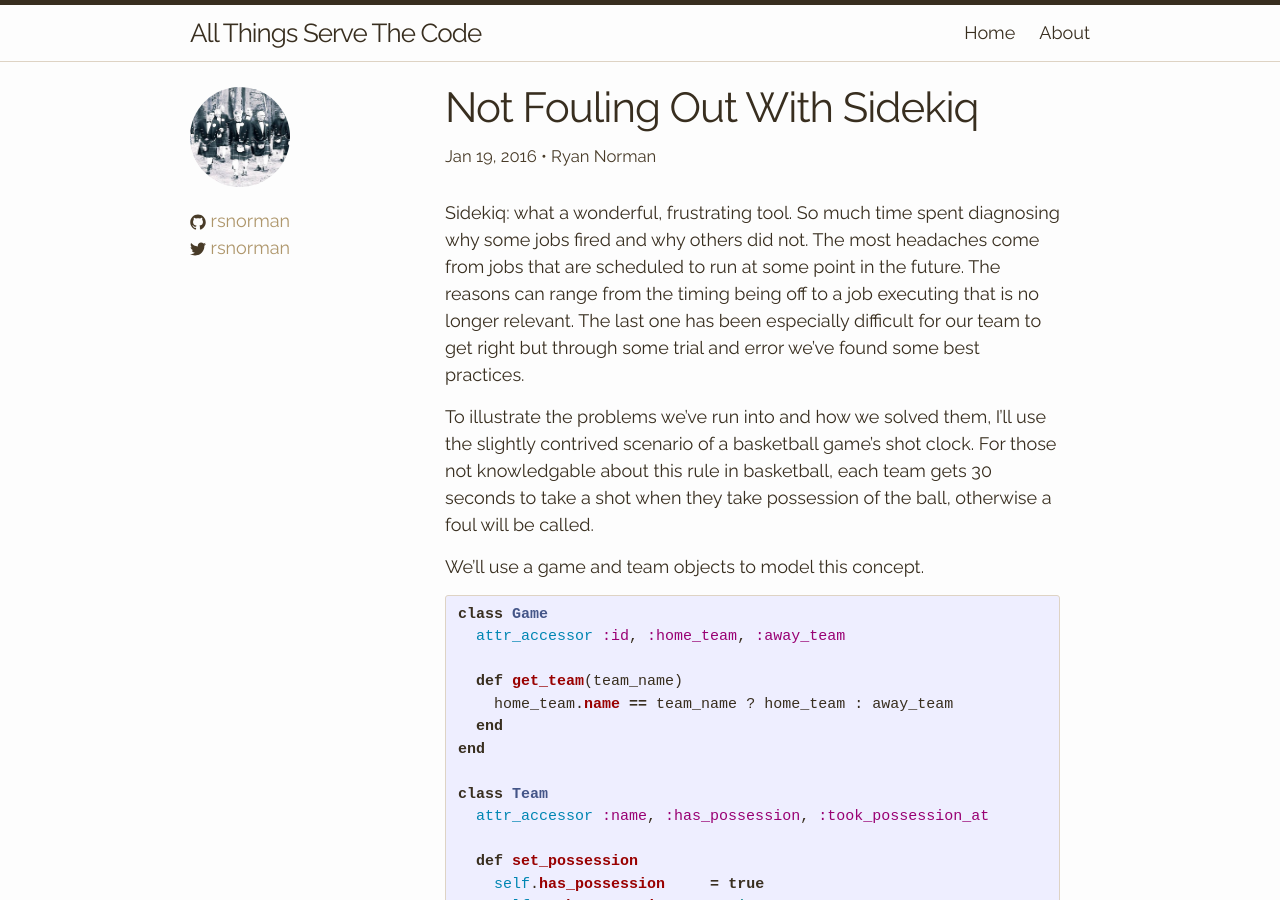
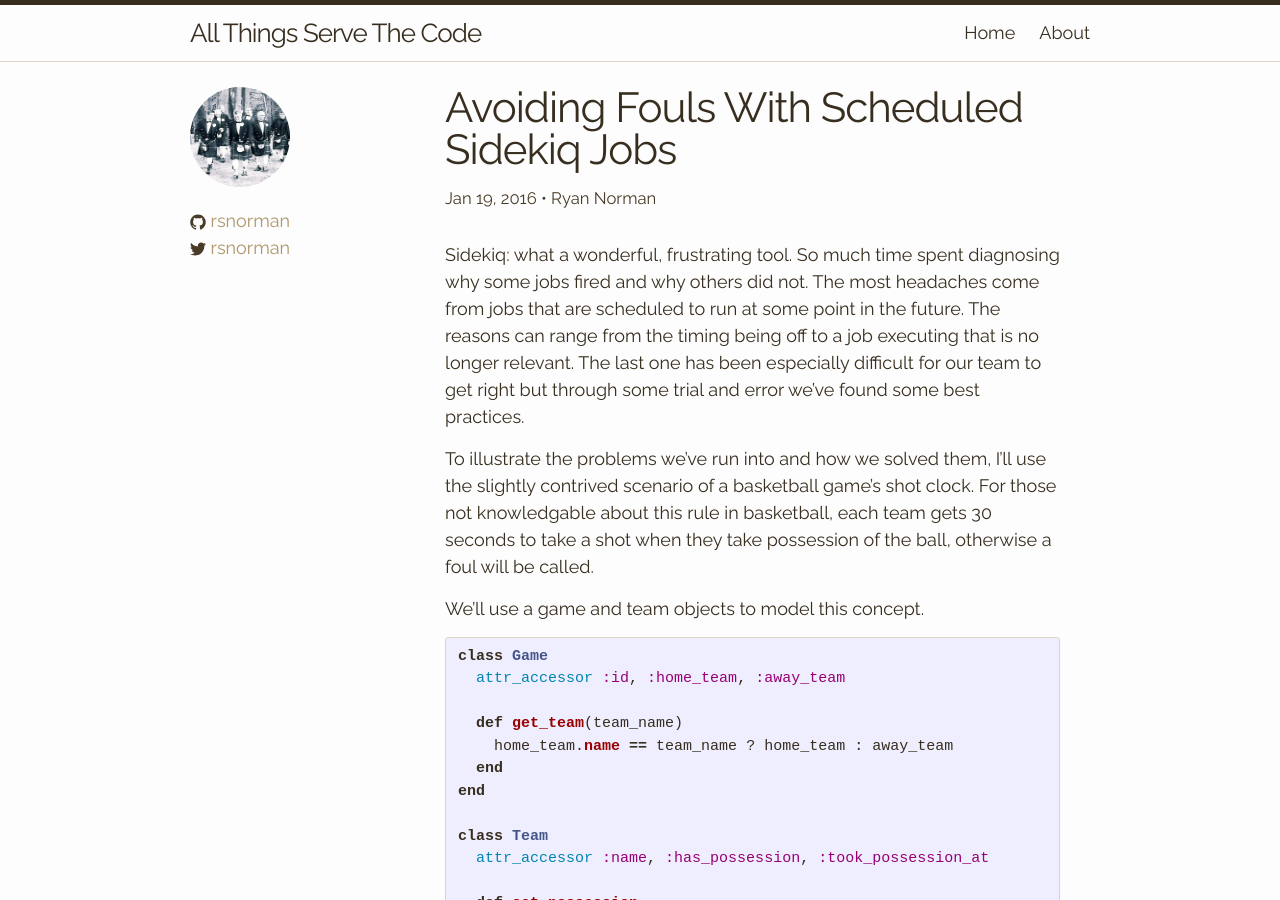
Before and after one commit to rsnorman/rsnorman, a Jekyll site: the page built from _posts/2016-01-19-avoiding-fouls-with-scheduled-sidekiq-jobs.markdown, in a window 1280 px wide and 900 px high. Built offline with Jekyll 4.4.1, drawn with Linux system fonts in a browser that asks for light colours; nearby versions of some CDN libraries; comment, search, counter and statistics services are not loaded.

Commit message:
Updated title to be more specific for sidekiq jobs

```diff
--- a/_posts/2016-01-19-not-fouling-out-with-sidekiq.markdown
+++ b/_posts/2016-01-19-avoiding-fouls-with-scheduled-sidekiq-jobs.markdown
@@ -1,6 +1,6 @@
 ---
 layout: post
-title:  "Not Fouling Out With Sidekiq"
+title:  "Avoiding Fouls With Scheduled Sidekiq Jobs"
 date:   2016-01-19 08:00:00 -0500
 author: "Ryan Norman"
 tags:   "ruby, rails, sidekiq, background jobs, asynchronous, developer, programming, coding"
```
